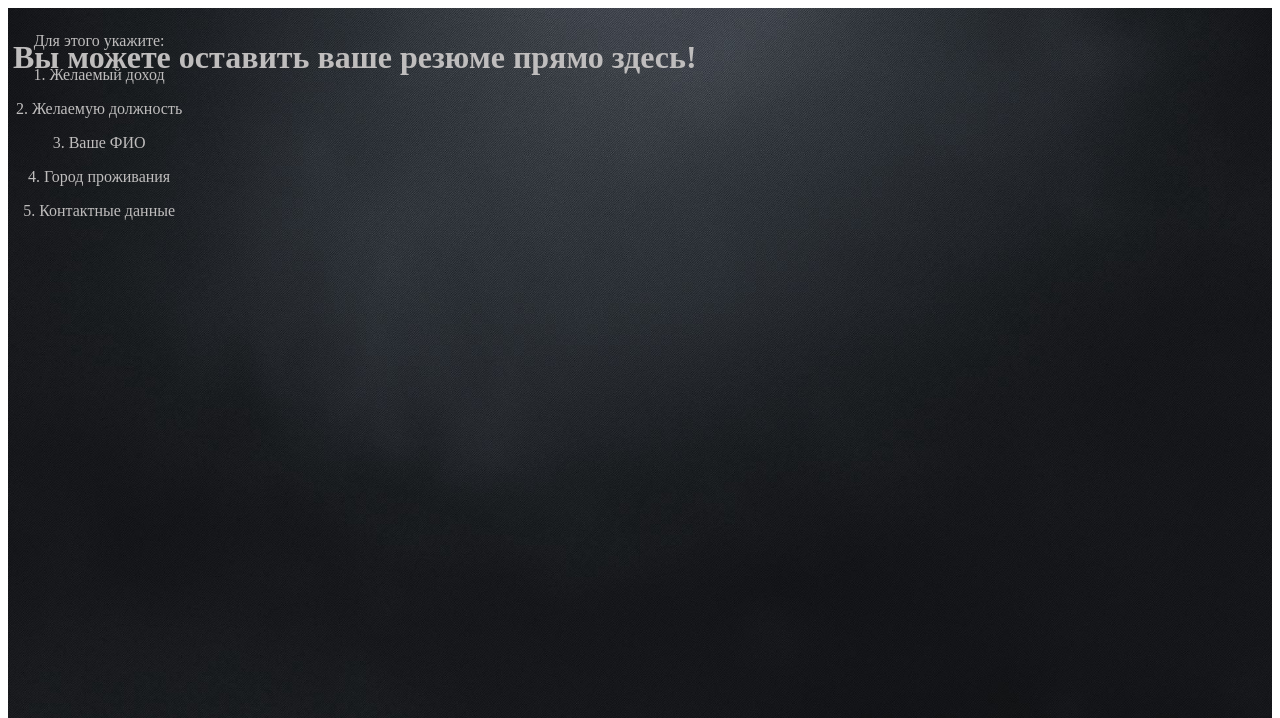
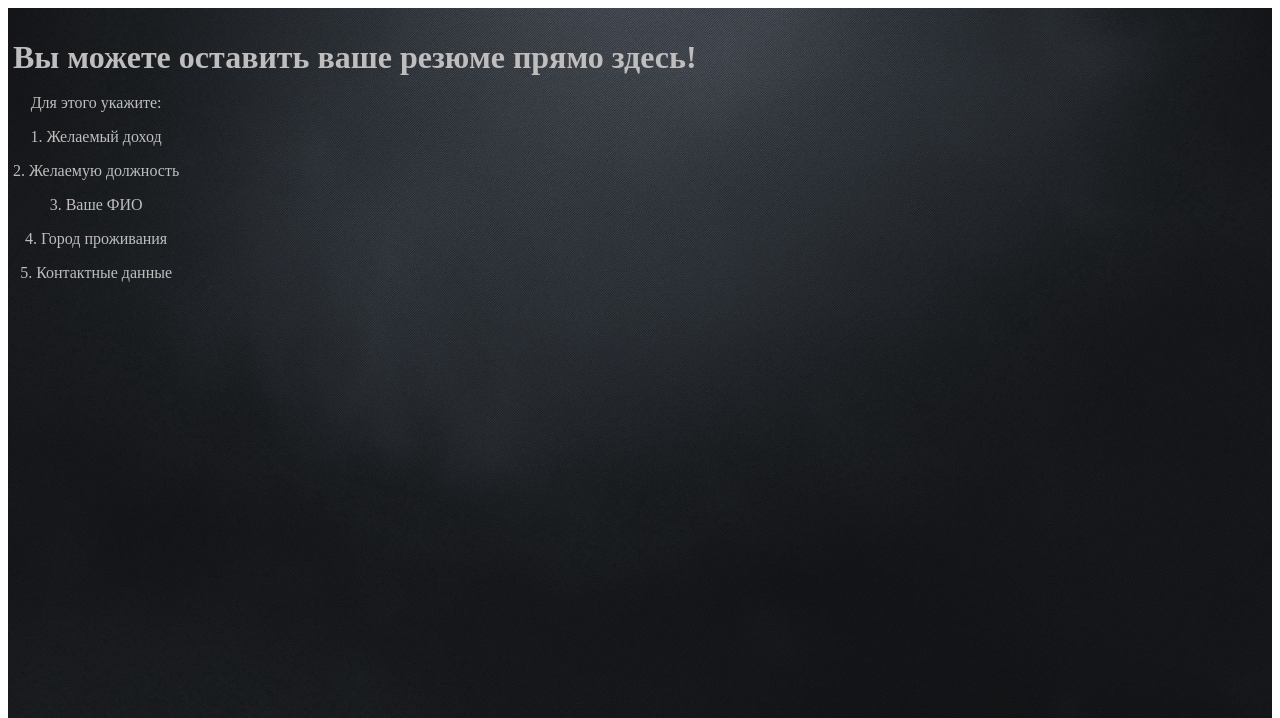
Before and after one commit to lMorkol/Testpages, a PHP site: page / in a window 1280 px wide. Shown: the top 718 px of the page. Run offline with PHP 8.4, Linux system fonts and the light colour scheme.

Commit message:
css-upd-form

```diff
--- a/css/styles.css
+++ b/css/styles.css
@@ -6,8 +6,8 @@
 .form {
  position: absolute;
   color: #bfbdbd;
- top: 8px;
- left: 8px;
+ top: 70px;
+ left: 5px;
 }
 h1{
   color: #bfbdbd;
```
